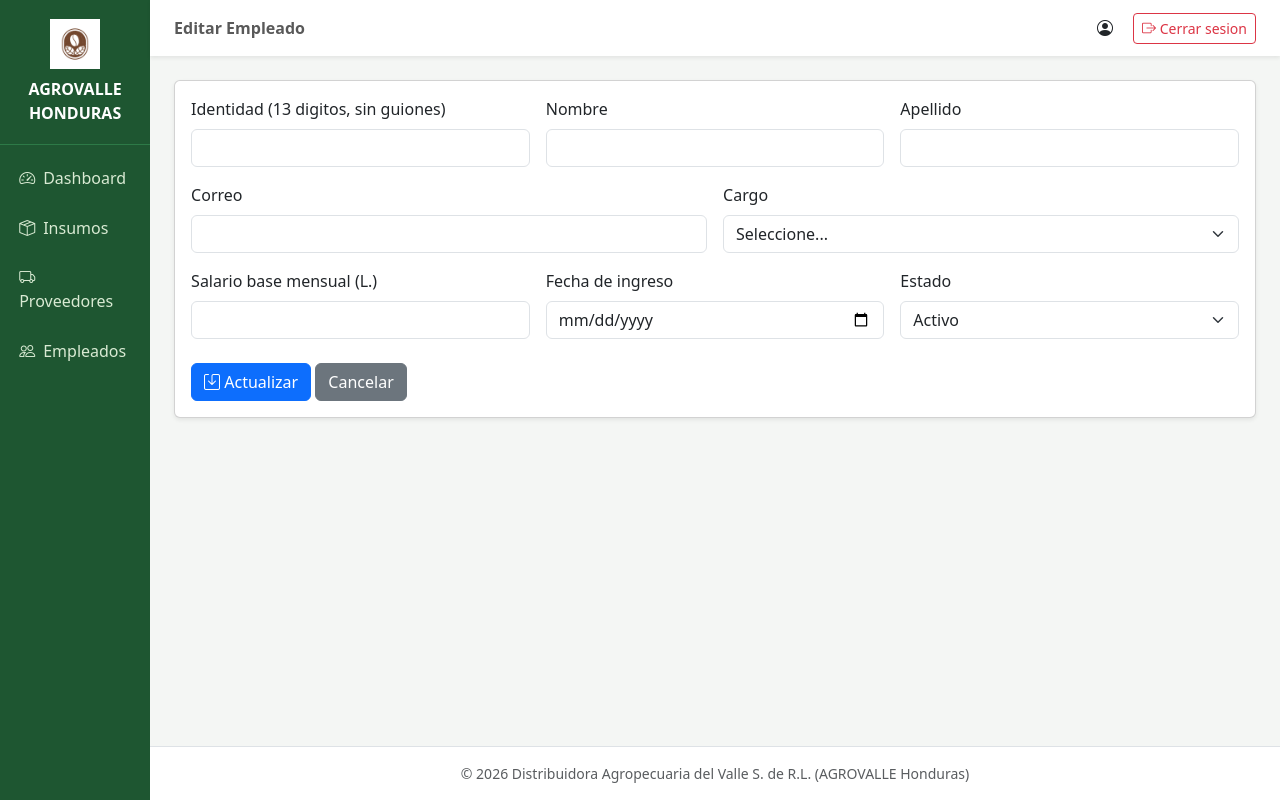
After one commit to mg729/Examen-II---Programacion-Web, a Laravel app: template agrovalle-app/resources/views/empleados/edit.blade.php in a window 1280 px wide. The commit adds this page. Run offline with Laravel 12, Linux system fonts and the light colour scheme; the template is opened without the code that fills it, so the values that code supplies are empty.

Commit message:
Modulo de Empleados

```diff
--- a/agrovalle-app/resources/views/auth/login.blade.php
+++ b/agrovalle-app/resources/views/auth/login.blade.php
@@ -15,7 +15,7 @@
     <div class="card shadow-lg login-card">
         <div class="card-body p-4">
             <div class="text-center mb-4">
-                <img src="{{ asset('img/logo.png') }}" alt="Logo AGROVALLE" height="70">
+                <img src="{{ asset('img/logo.jpg') }}" alt="Logo AGROVALLE" height="70">
                 <h4 class="mt-2 text-success fw-bold">AGROVALLE HONDURAS</h4>
                 <small class="text-muted">Sistema de gestion interna</small>
             </div>
--- /dev/null
+++ b/agrovalle-app/resources/views/empleados/_form.blade.php
@@ -0,0 +1,62 @@
+@php
+    $v = fn($campo, $def = '') => old($campo, isset($empleado) ? $empleado->$campo : $def);
+@endphp
+
+<div class="row g-3">
+    <div class="col-md-4">
+        <label class="form-label">Identidad (13 digitos, sin guiones)</label>
+        <input type="text" name="identidad" maxlength="13" value="{{ $v('identidad') }}"
+               class="form-control @error('identidad') is-invalid @enderror">
+        @error('identidad')<div class="invalid-feedback">{{ $message }}</div>@enderror
+    </div>
+    <div class="col-md-4">
+        <label class="form-label">Nombre</label>
+        <input type="text" name="nombre" value="{{ $v('nombre') }}"
+               class="form-control @error('nombre') is-invalid @enderror">
+        @error('nombre')<div class="invalid-feedback">{{ $message }}</div>@enderror
+    </div>
+    <div class="col-md-4">
+        <label class="form-label">Apellido</label>
+        <input type="text" name="apellido" value="{{ $v('apellido') }}"
+               class="form-control @error('apellido') is-invalid @enderror">
+        @error('apellido')<div class="invalid-feedback">{{ $message }}</div>@enderror
+    </div>
+    <div class="col-md-6">
+        <label class="form-label">Correo</label>
+        <input type="email" name="correo" value="{{ $v('correo') }}"
+               class="form-control @error('correo') is-invalid @enderror">
+        @error('correo')<div class="invalid-feedback">{{ $message }}</div>@enderror
+    </div>
+    <div class="col-md-6">
+        <label class="form-label">Cargo</label>
+        <select name="cargo" class="form-select @error('cargo') is-invalid @enderror">
+            <option value="">Seleccione...</option>
+            @foreach($cargos as $c)
+                <option value="{{ $c }}" @selected($v('cargo') === $c)>{{ $c }}</option>
+            @endforeach
+        </select>
+        @error('cargo')<div class="invalid-feedback">{{ $message }}</div>@enderror
+    </div>
+    <div class="col-md-4">
+        <label class="form-label">Salario base mensual (L.)</label>
+        <input type="number" step="0.01" min="0.01" name="salario" value="{{ $v('salario') }}"
+               class="form-control @error('salario') is-invalid @enderror">
+        @error('salario')<div class="invalid-feedback">{{ $message }}</div>@enderror
+    </div>
+    <div class="col-md-4">
+        <label class="form-label">Fecha de ingreso</label>
+        <input type="date" name="fecha_ingreso" max="{{ date('Y-m-d') }}"
+               value="{{ old('fecha_ingreso', isset($empleado) ? $empleado->fecha_ingreso->format('Y-m-d') : '') }}"
+               class="form-control @error('fecha_ingreso') is-invalid @enderror">
+        @error('fecha_ingreso')<div class="invalid-feedback">{{ $message }}</div>@enderror
+    </div>
+    <div class="col-md-4">
+        <label class="form-label">Estado</label>
+        <select name="estado" class="form-select @error('estado') is-invalid @enderror">
+            @foreach(['Activo', 'Inactivo'] as $e)
+                <option value="{{ $e }}" @selected($v('estado', 'Activo') === $e)>{{ $e }}</option>
+            @endforeach
+        </select>
+        @error('estado')<div class="invalid-feedback">{{ $message }}</div>@enderror
+    </div>
+</div>
--- /dev/null
+++ b/agrovalle-app/resources/views/empleados/edit.blade.php
@@ -0,0 +1,15 @@
+@extends('layouts.app')
+@section('title', 'Editar Empleado')
+@section('content')
+<div class="card shadow-sm"><div class="card-body">
+    <form method="POST" action="{{ route('empleados.update', $empleado) }}">
+        @csrf
+        @method('PUT')
+        @include('empleados._form')
+        <div class="mt-4">
+            <button class="btn btn-primary"><i class="bi bi-save"></i> Actualizar</button>
+            <a href="{{ route('empleados.index') }}" class="btn btn-secondary">Cancelar</a>
+        </div>
+    </form>
+</div></div>
+@endsection
--- a/agrovalle-app/resources/views/layouts/app.blade.php
+++ b/agrovalle-app/resources/views/layouts/app.blade.php
@@ -23,7 +23,7 @@
 
     <aside class="sidebar d-flex flex-column">
         <div class="brand text-center">
-            <img src="{{ asset('img/logo.png') }}" alt="Logo AGROVALLE" height="50" class="mb-2"><br>
+            <img src="{{ asset('img/logo.jpg') }}" alt="Logo AGROVALLE" height="50" class="mb-2"><br>
             AGROVALLE HONDURAS
         </div>
         <ul class="nav flex-column mt-2">
```
Also changed, not shown: agrovalle-app/app/Http/Controllers/DashboardController.php (+12 -2 lines), agrovalle-app/app/Http/Controllers/EmpleadoController.php (added, +78 -0 lines), agrovalle-app/app/Models/Empleado.php (added, +31 -0 lines), agrovalle-app/resources/views/dashboard.blade.php (+51 -2 lines), agrovalle-app/resources/views/empleados/create.blade.php (added, +14 -0 lines), agrovalle-app/resources/views/empleados/index.blade.php (added, +60 -0 lines), agrovalle-app/resources/views/proveedores/_form.blade.php (+6 -6 lines), agrovalle-app/database/migrations/2026_11_13_034343_create_empleados_table.php (added), agrovalle-app/public/img/logo.jpg (renamed from agrovalle-app/public/img/logo-agrovalle.jpg), agrovalle-app/public/uploads/insumos/29c818d6-6177-437d-a0b2-1fbd78b225f3.jpg (deleted).
